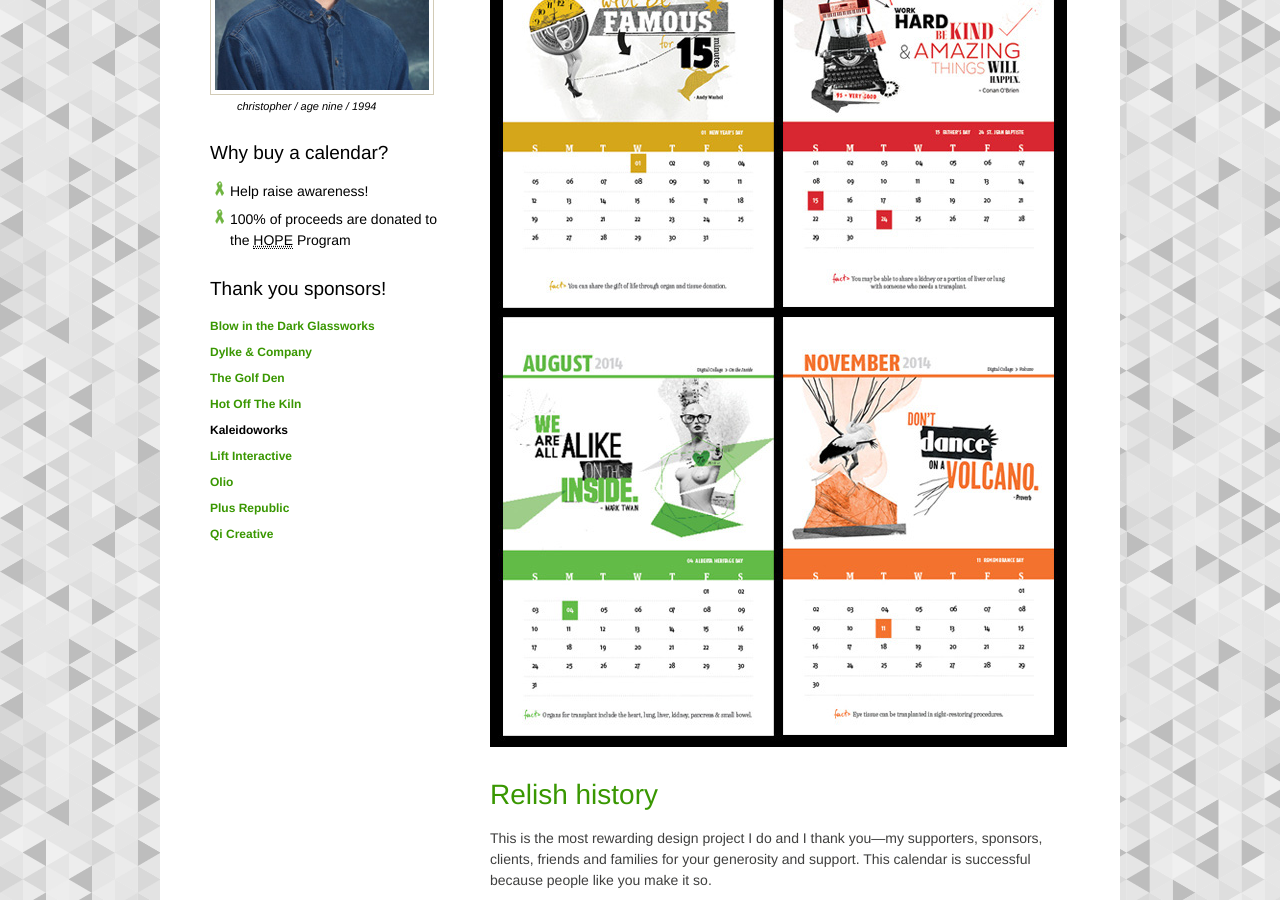
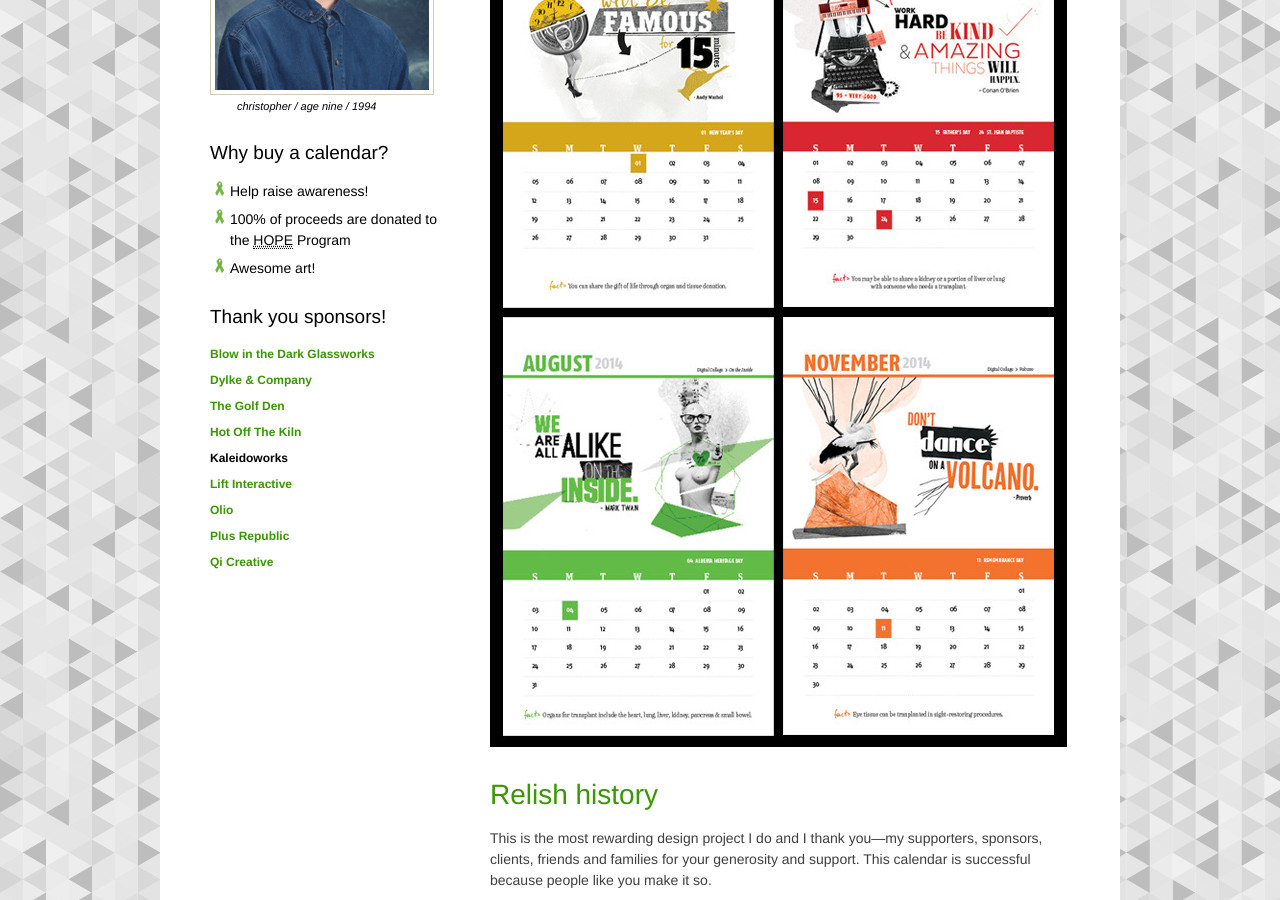
Before and after one commit to elidupuis/calendarforhope.com, a Jekyll site: the page built from index.md, in a window 1280 px wide and 900 px high, scrolled down 848 px. Built offline with Jekyll 4.4.1, drawn with Linux system fonts in a browser that asks for light colours; nearby versions of some CDN libraries.

Commit message:
add reason to buy

```diff
--- a/_layouts/home.html
+++ b/_layouts/home.html
@@ -101,6 +101,7 @@
   			<ul class="gfx">
           <li>Help raise awareness!</li>
           <li>100% of proceeds are donated to the <abbr title="Human Organ Procurement and Exchange">HOPE</abbr> Program</li>
+              <li>Awesome art!</li>
   			</ul>
 
   			<h2>Thank you sponsors!</h2>
```
